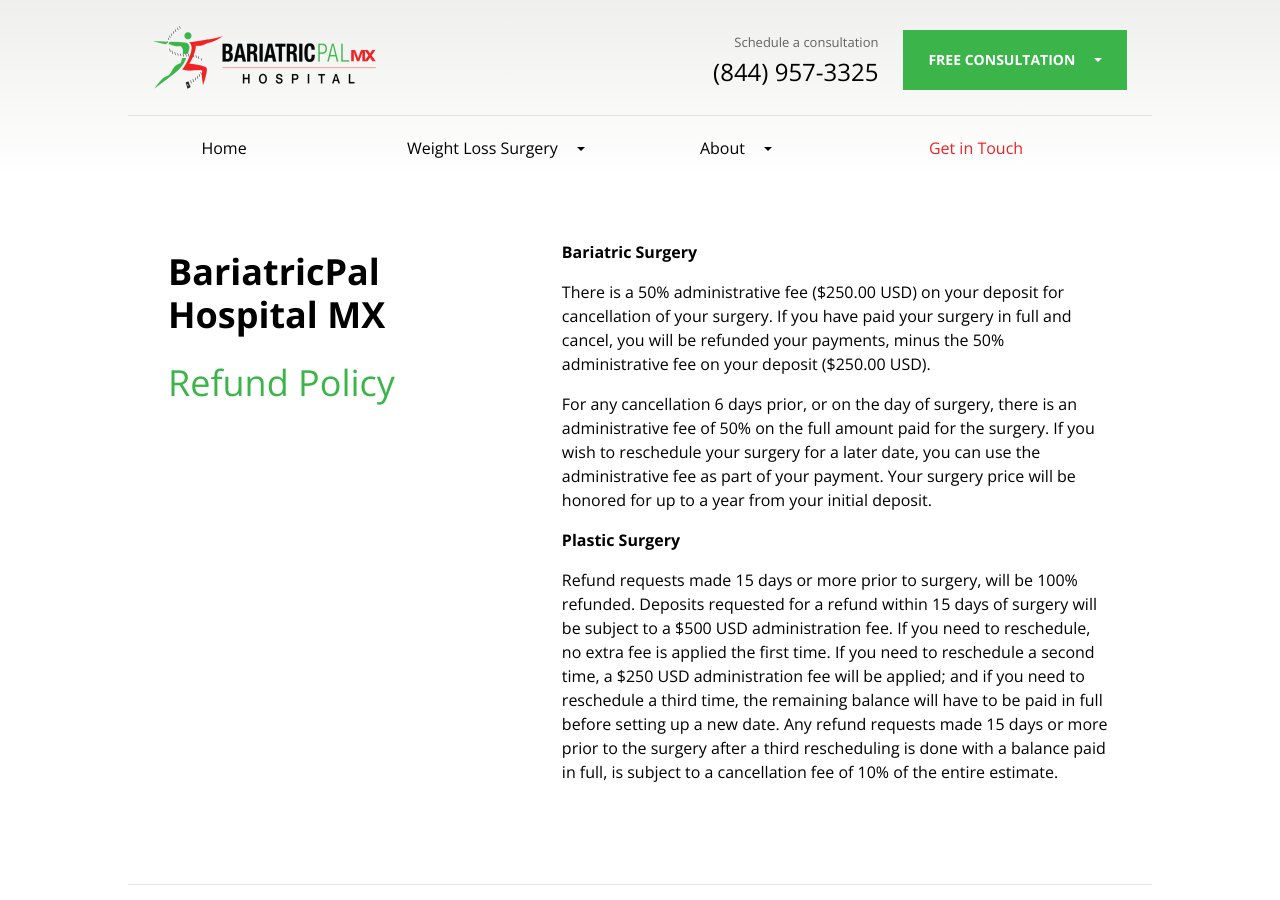
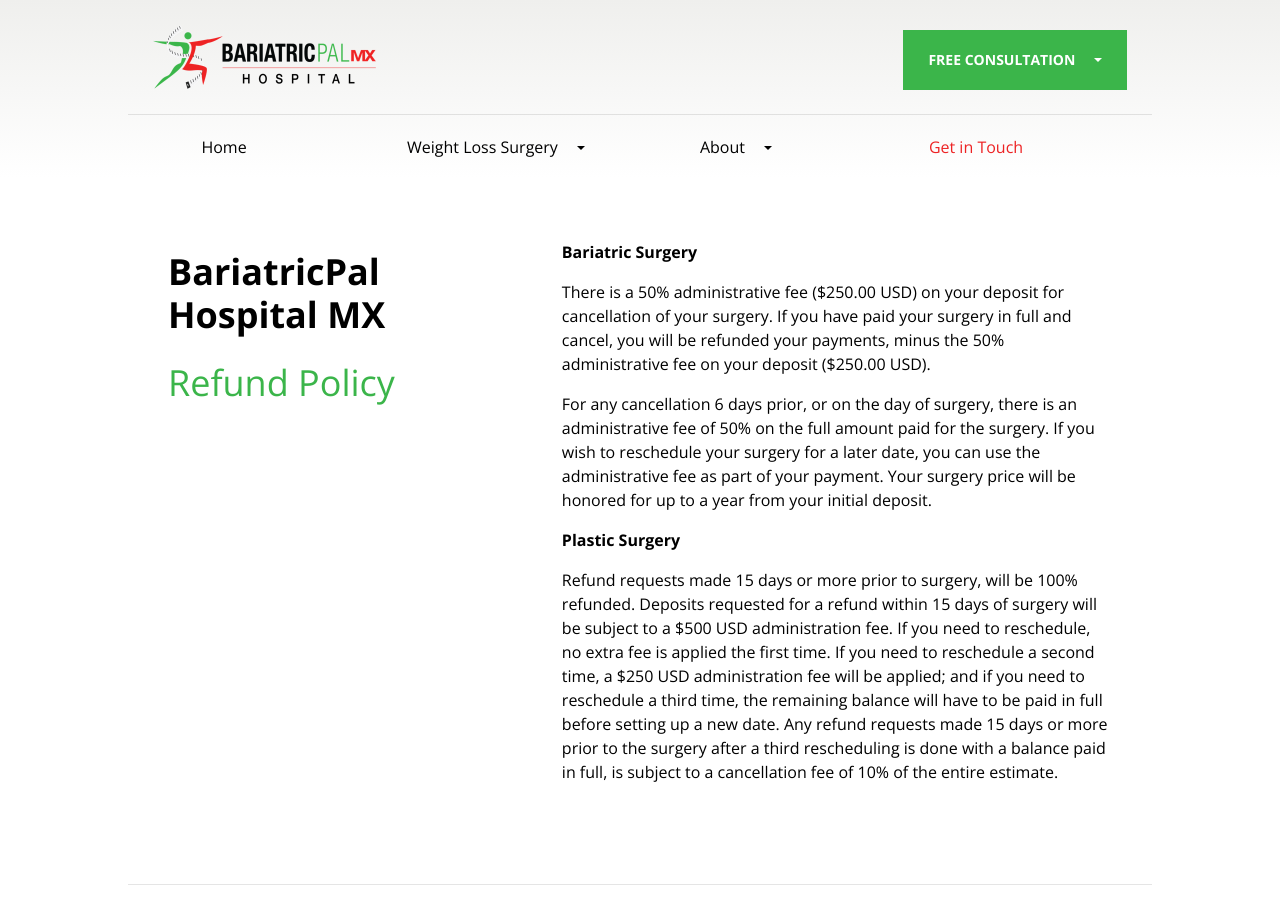
Before and after one commit to bariatricpal/bpmx, a Jekyll site: the page built from refund-policy.markdown, in a window 1280 px wide and 900 px high. Built offline with Jekyll 4.4.1, drawn with Linux system fonts in a browser that asks for light colours.

Commit message:
Updated Nav Bar

```diff
--- a/_includes/nav-bar.html
+++ b/_includes/nav-bar.html
@@ -25,7 +25,7 @@
         Free consultation
       </button>
     </div>
-    <div class='navBar-text u-sm-hidden'>
+    <div class='navBar-text u-sm-hidden' style="display:none;">
       <p class='t-smaller u-textSecondary'>
         Schedule a consultation
       </p>
```
